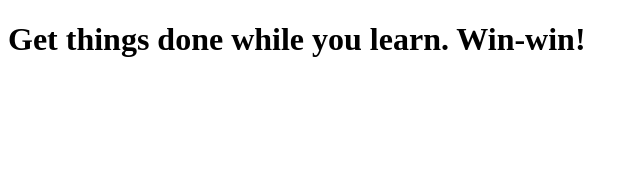
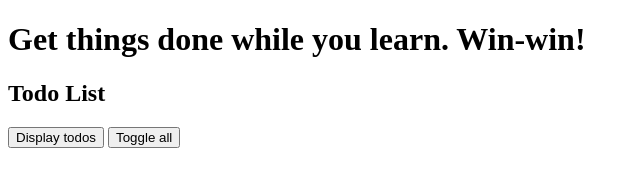
Before and after one commit to trevorberman/watchAndCode_practical_javascript, a website: page index.html in a window 1280 px wide. Shown: the whole page, without its empty margins (0-640 px from the left). Drawn offline with Linux system fonts and the light colour scheme.

Commit message:
Add display todos and toggle all todos buttons.

```diff
--- a/index.html
+++ b/index.html
@@ -9,6 +9,8 @@
   </head>
   <body>
     <h1>Get things done while you learn. Win-win!</h1>
+    <h2>Todo List</h2>
+    <button>Display todos</button> <button>Toggle all</button>
     <script src="script.js" async></script>
   </body>
 </html>
```
